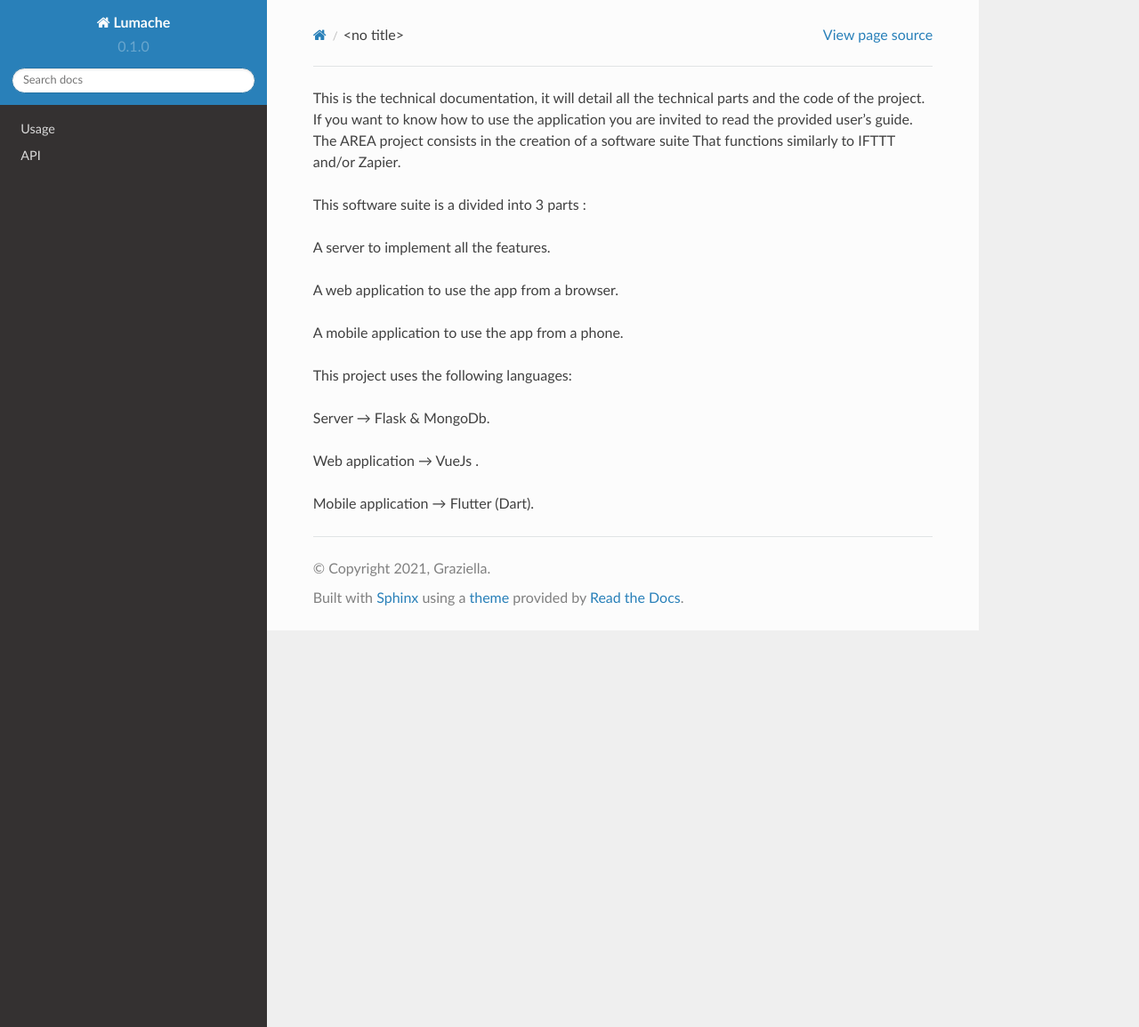
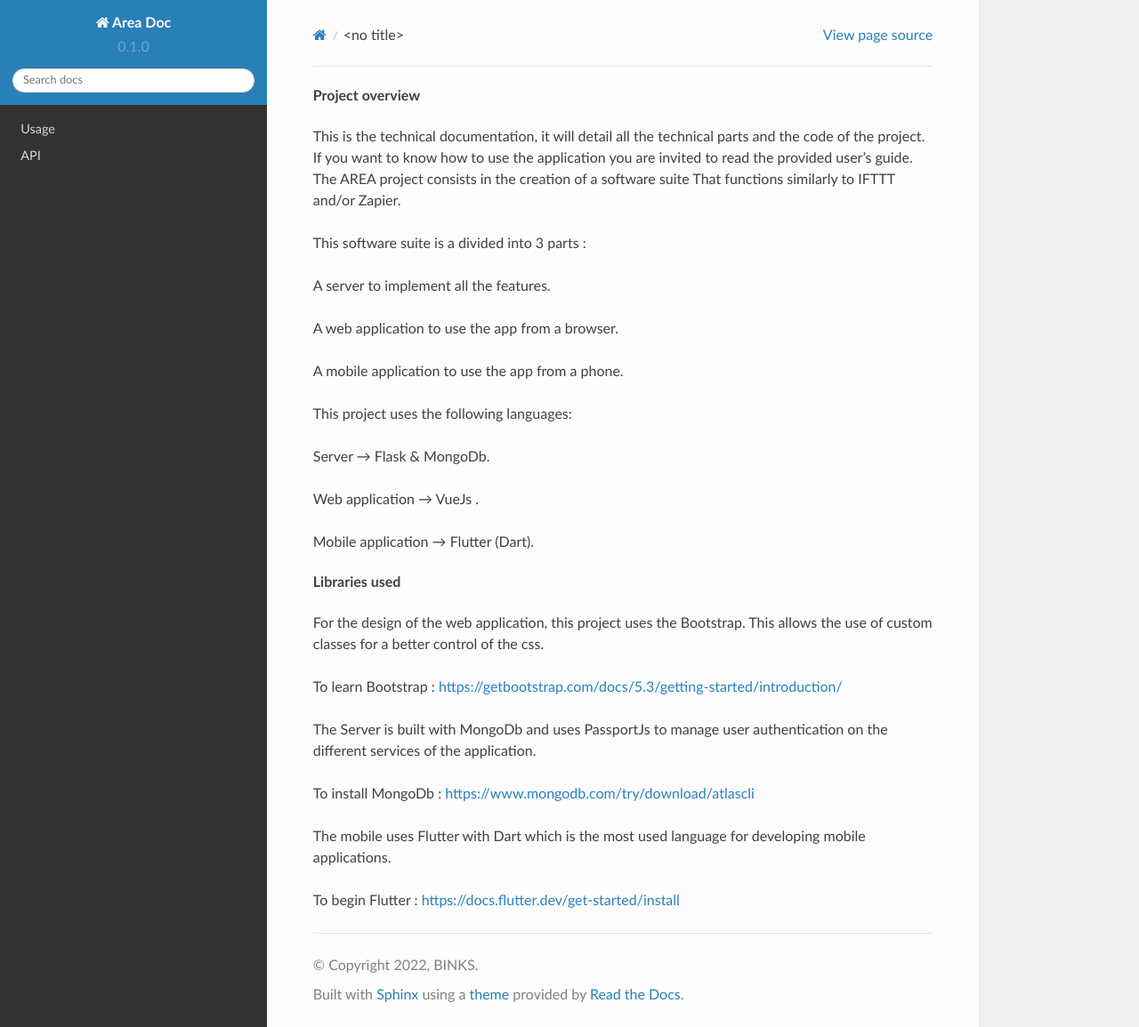
Before and after one commit to Pikatchu99/area-tutorial, a Sphinx documentation site: the page built from docs/source/projectoverview.rst, in a window 1280 px wide and 1155 px high. Shown: the whole window at 89% size. Built offline with Sphinx 7.4.7 and the Read the Docs theme 2.0.0, drawn with Linux system fonts in a browser that asks for light colours.

Commit message:
[ADD] docs for AREA

```diff
--- a/docs/source/conf.py
+++ b/docs/source/conf.py
@@ -2,9 +2,9 @@
 
 # -- Project information
 
-project = 'Lumache'
-copyright = '2021, Graziella'
-author = 'Graziella'
+project = 'Area Doc'
+copyright = '2022, BINKS'
+author = 'fadjoker13'
 
 release = '0.1'
 version = '0.1.0'
--- a/docs/source/projectoverview.rst
+++ b/docs/source/projectoverview.rst
@@ -1,5 +1,5 @@
 I. **Project overview**
-   ==================
+     ================
 
 
 This is the technical documentation, it will detail all the technical parts and the code of
@@ -23,3 +23,23 @@ This project uses the following languages:
 - Web application → VueJs .
 
 - Mobile application → Flutter (Dart).
+
+
+II. **Libraries used**
+      ==============
+
+For the design of the web application, this project uses the Bootstrap.
+This allows the use of custom classes for a better control of the css.
+
+To learn Bootstrap : https://getbootstrap.com/docs/5.3/getting-started/introduction/
+
+
+The Server is built with MongoDb and uses PassportJs to manage user authentication
+on the different services of the application.
+
+To install MongoDb : https://www.mongodb.com/try/download/atlascli
+
+
+The mobile uses Flutter with Dart which is the most used language for developing mobile applications.
+
+To begin Flutter : https://docs.flutter.dev/get-started/install
--- a/pyproject.toml
+++ b/pyproject.toml
@@ -4,5 +4,5 @@ build-backend = "flit_core.buildapi"
 
 [project]
 name = "lumache"
-authors = [{name = "Graziella", email = "graziella@lumache"}]
+authors = [{name = "Fadjoker13", email = "abdoul.biaou@epitech.eu"}]
 dynamic = ["version", "description"]
```
Also changed, not shown: docs/source/projectstruc.rst (added, +8 -0 lines).
